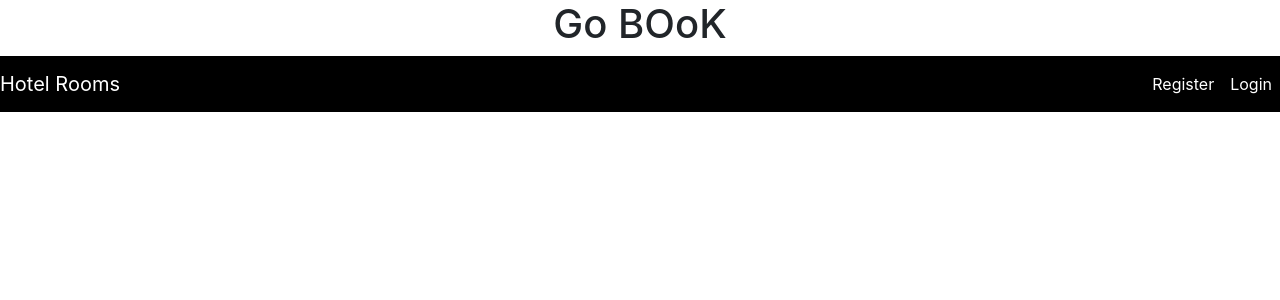
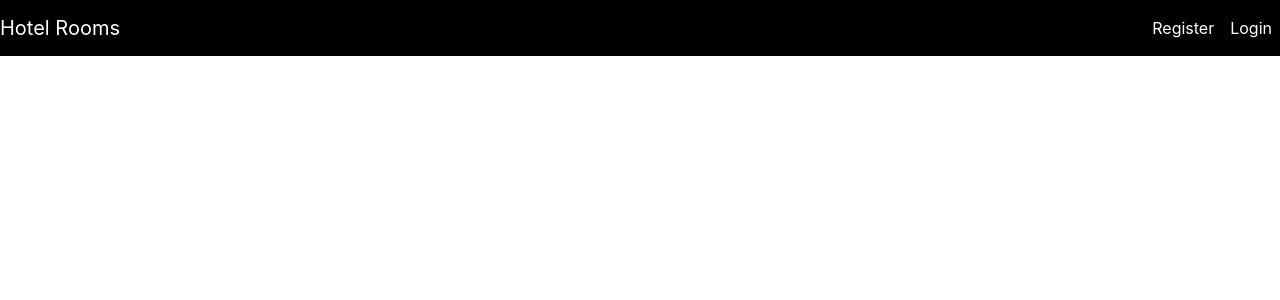
Before and after one commit to foysalahmedjiko95/hotel, a React (Create React App) app in the folder client/: page / in a window 1280 px wide. Shown: the top 300 px of the page. Built offline with nearby package versions, Linux system fonts and the light colour scheme.

Commit message:
Edit the error

```diff
--- a/client/src/App.js
+++ b/client/src/App.js
@@ -5,7 +5,6 @@ import Navbar from './components/Navbar';
 function App() {
   return (
     <div className="App">
-      <h1> Go BOoK </h1>
       <Navbar/>
     </div>
   );
```
